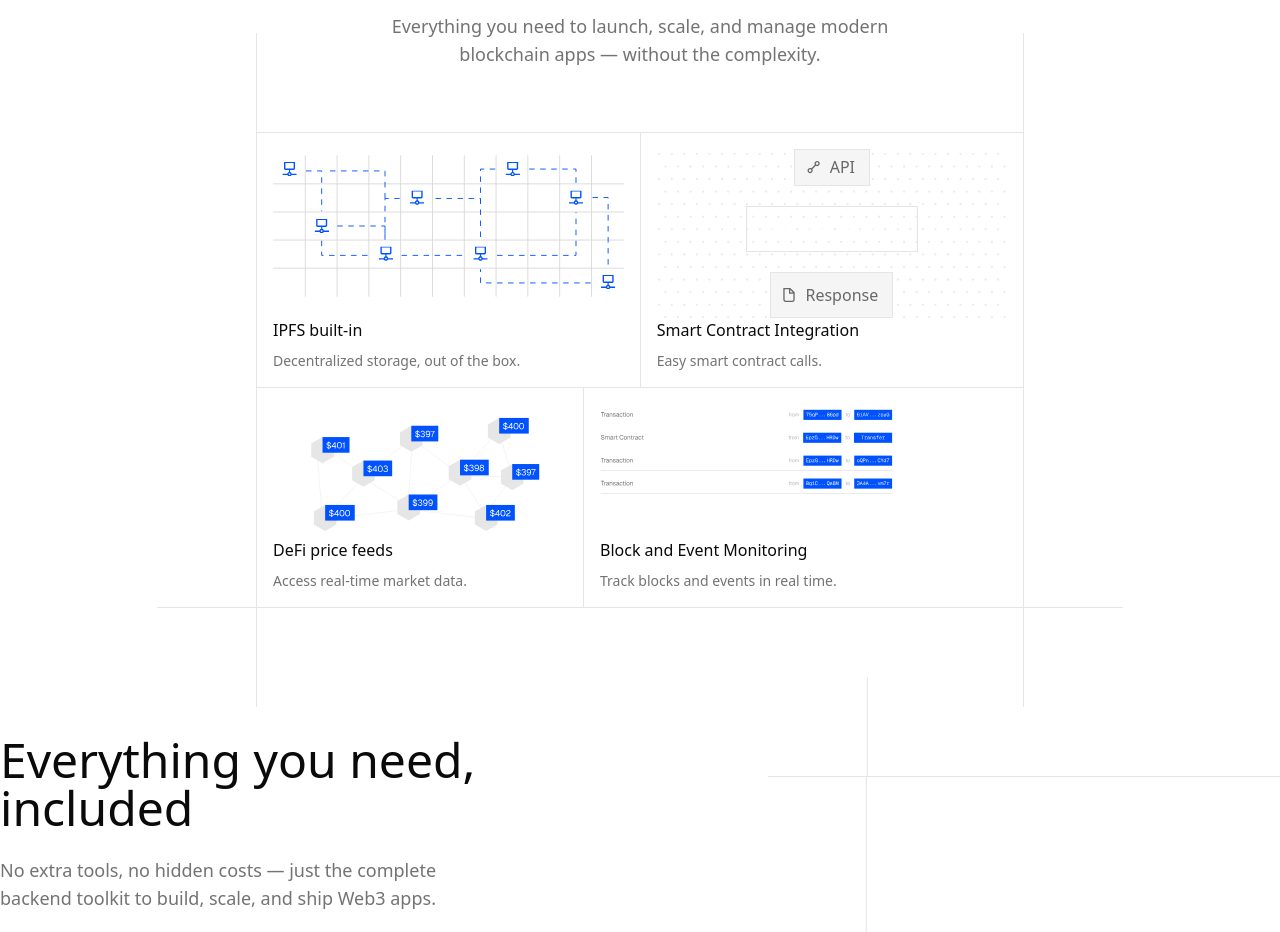
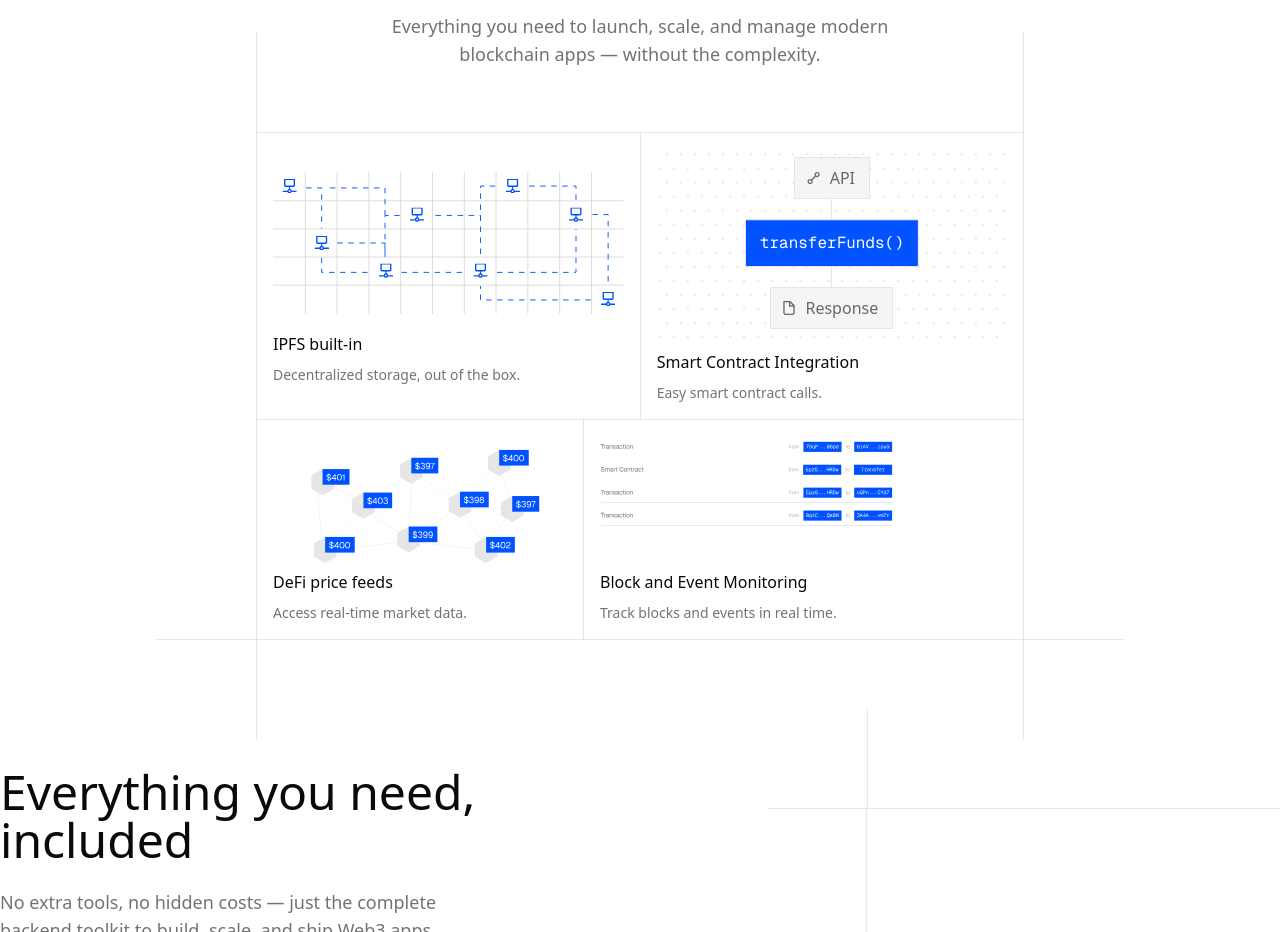
Before and after one commit to usetesseractdotco/web, a Next.js app: page / in a window 1280 px wide. Shown: the part 1220-2152 px from the top of the page. Built offline with nearby package versions, Linux system fonts and the light colour scheme.

Commit message:
feat: add bento animations

```diff
--- a/src/app/page.tsx
+++ b/src/app/page.tsx
@@ -3,7 +3,7 @@
 import { useEffect, useState } from 'react'
 
 import { FeaturesBentoBox } from '@/components/sections/home/features-bento-box'
-import { FeautresWithPreview } from '@/components/sections/home/features-with-preview'
+import { FeaturesWithPreview } from '@/components/sections/home/features-with-preview'
 import { Hero } from '@/components/sections/home/hero'
 
 export default function Home() {
@@ -18,10 +18,8 @@ export default function Home() {
   return (
     <main className="flex flex-col items-center justify-center py-20 overflow-x-hidden">
       <Hero />
-
       <FeaturesBentoBox />
-
-      <FeautresWithPreview />
+      <FeaturesWithPreview />
     </main>
   )
 }
--- a/src/components/sections/home/features-bento-box.tsx
+++ b/src/components/sections/home/features-bento-box.tsx
@@ -1,6 +1,8 @@
-'use client'
+"use client";
 
-import { motion } from 'motion/react'
+import { motion } from "motion/react";
+
+import { ClipPathButton } from "@/components/ui/clip-path-button";
 
 export function FeaturesBentoBox() {
   return (
@@ -25,7 +27,7 @@ export function FeaturesBentoBox() {
         <div className="absolute size-[2.5em] sm:size-[4.25em] lg:size-[6.25em] -right-[2.5em] sm:right-[-4.2em] lg:right-[-6.2em] -bottom-[2.5em] sm:bottom-[-4.2em] lg:bottom-[-6.2em] border-t border-l bg-transparent" />
 
         <div className="flex flex-col md:flex-row w-full">
-          <div className="flex flex-col w-full h-[16em] items-start justify-between border md:border-r-0 p-4">
+          <div className="flex flex-col w-full h-[18em] items-start justify-center border md:border-r-0 p-4">
             <div className="md:block hidden">
               <svg
                 width="100%"
@@ -51,7 +53,7 @@ export function FeaturesBentoBox() {
                 <g clipPath="url(#clip0_267_135)">
                   <mask
                     id="mask0_267_135"
-                    style={{ maskType: 'luminance' }}
+                    style={{ maskType: "luminance" }}
                     maskUnits="userSpaceOnUse"
                     x="10"
                     y="7"
@@ -72,7 +74,7 @@ export function FeaturesBentoBox() {
                 <g clipPath="url(#clip1_267_135)">
                   <mask
                     id="mask1_267_135"
-                    style={{ maskType: 'luminance' }}
+                    style={{ maskType: "luminance" }}
                     maskUnits="userSpaceOnUse"
                     x="253"
                     y="7"
@@ -93,7 +95,7 @@ export function FeaturesBentoBox() {
                 <g clipPath="url(#clip2_267_135)">
                   <mask
                     id="mask2_267_135"
-                    style={{ maskType: 'luminance' }}
+                    style={{ maskType: "luminance" }}
                     maskUnits="userSpaceOnUse"
                     x="149"
                     y="38"
@@ -114,7 +116,7 @@ export function FeaturesBentoBox() {
                 <g clipPath="url(#clip3_267_135)">
                   <mask
                     id="mask3_267_135"
-                    style={{ maskType: 'luminance' }}
+                    style={{ maskType: "luminance" }}
                     maskUnits="userSpaceOnUse"
                     x="322"
                     y="38"
@@ -135,7 +137,7 @@ export function FeaturesBentoBox() {
                 <g clipPath="url(#clip4_267_135)">
                   <mask
                     id="mask4_267_135"
-                    style={{ maskType: 'luminance' }}
+                    style={{ maskType: "luminance" }}
                     maskUnits="userSpaceOnUse"
                     x="45"
                     y="69"
@@ -156,7 +158,7 @@ export function FeaturesBentoBox() {
                 <g clipPath="url(#clip5_267_135)">
                   <mask
                     id="mask5_267_135"
-                    style={{ maskType: 'luminance' }}
+                    style={{ maskType: "luminance" }}
                     maskUnits="userSpaceOnUse"
                     x="115"
                     y="99"
@@ -177,7 +179,7 @@ export function FeaturesBentoBox() {
                 <g clipPath="url(#clip6_267_135)">
                   <mask
                     id="mask6_267_135"
-                    style={{ maskType: 'luminance' }}
+                    style={{ maskType: "luminance" }}
                     maskUnits="userSpaceOnUse"
                     x="218"
                     y="99"
@@ -198,7 +200,7 @@ export function FeaturesBentoBox() {
                 <g clipPath="url(#clip7_267_135)">
                   <mask
                     id="mask7_267_135"
-                    style={{ maskType: 'luminance' }}
+                    style={{ maskType: "luminance" }}
                     maskUnits="userSpaceOnUse"
                     x="357"
                     y="130"
@@ -446,7 +448,7 @@ export function FeaturesBentoBox() {
                 <g clipPath="url(#clip0_288_298)">
                   <mask
                     id="mask0_288_298"
-                    style={{ maskType: 'luminance' }}
+                    style={{ maskType: "luminance" }}
                     maskUnits="userSpaceOnUse"
                     x="7"
                     y="5"
@@ -470,7 +472,7 @@ export function FeaturesBentoBox() {
                 <g clipPath="url(#clip1_288_298)">
                   <mask
                     id="mask1_288_298"
-                    style={{ maskType: 'luminance' }}
+                    style={{ maskType: "luminance" }}
                     maskUnits="userSpaceOnUse"
                     x="193"
                     y="5"
@@ -494,7 +496,7 @@ export function FeaturesBentoBox() {
                 <g clipPath="url(#clip2_288_298)">
                   <mask
                     id="mask2_288_298"
-                    style={{ maskType: 'luminance' }}
+                    style={{ maskType: "luminance" }}
                     maskUnits="userSpaceOnUse"
                     x="113"
                     y="29"
@@ -518,7 +520,7 @@ export function FeaturesBentoBox() {
                 <g clipPath="url(#clip3_288_298)">
                   <mask
                     id="mask3_288_298"
-                    style={{ maskType: 'luminance' }}
+                    style={{ maskType: "luminance" }}
                     maskUnits="userSpaceOnUse"
                     x="246"
                     y="29"
@@ -542,7 +544,7 @@ export function FeaturesBentoBox() {
                 <g clipPath="url(#clip4_288_298)">
                   <mask
                     id="mask4_288_298"
-                    style={{ maskType: 'luminance' }}
+                    style={{ maskType: "luminance" }}
                     maskUnits="userSpaceOnUse"
                     x="34"
                     y="53"
@@ -566,7 +568,7 @@ export function FeaturesBentoBox() {
                 <g clipPath="url(#clip5_288_298)">
                   <mask
                     id="mask5_288_298"
-                    style={{ maskType: 'luminance' }}
+                    style={{ maskType: "luminance" }}
                     maskUnits="userSpaceOnUse"
                     x="87"
                     y="76"
@@ -590,7 +592,7 @@ export function FeaturesBentoBox() {
                 <g clipPath="url(#clip6_288_298)">
                   <mask
                     id="mask6_288_298"
-                    style={{ maskType: 'luminance' }}
+                    style={{ maskType: "luminance" }}
                     maskUnits="userSpaceOnUse"
                     x="166"
                     y="76"
@@ -614,7 +616,7 @@ export function FeaturesBentoBox() {
                 <g clipPath="url(#clip7_288_298)">
                   <mask
                     id="mask7_288_298"
-                    style={{ maskType: 'luminance' }}
+                    style={{ maskType: "luminance" }}
                     maskUnits="userSpaceOnUse"
                     x="273"
                     y="99"
@@ -776,7 +778,7 @@ export function FeaturesBentoBox() {
               </svg>
             </div>
 
-            <div className="flex flex-col gap-2 items-start justify-start">
+            <div className="flex flex-col gap-2 items-start justify-start pt-3">
               <h3 className="text-base font-medium">IPFS built-in</h3>
               <p className="text-sm text-muted-foreground max-w-lg leading-[1.5] tracking-[-0.2]">
                 Decentralized storage, out of the box.
@@ -784,11 +786,11 @@ export function FeaturesBentoBox() {
             </div>
           </div>
 
-          <div className="flex flex-col w-full h-[16em] items-start justify-between border-b border-l border-r md:border-t p-4">
+          <div className="flex flex-col w-full h-[18em] items-start justify-between border-b border-l border-r md:border-t p-4">
             <div
-              className="relative w-full h-full bg-cover bg-center flex flex-col items-center justify-center gap-5 overflow-hidden"
+              className="relative w-full h-full bg-cover bg-center flex flex-col items-center justify-center overflow-hidden"
               style={{
-                backgroundImage: 'url(/smart-contract-bg.png)',
+                backgroundImage: "url(/smart-contract-bg.png)",
               }}
             >
               {/*
@@ -807,19 +809,20 @@ export function FeaturesBentoBox() {
             */}
 
               <motion.div
+                initial={{ filter: "blur(4px)", opacity: 0, y: -20 }}
                 whileInView={{
-                  filter: ['blur(4px)', 'blur(0px)'],
-                  opacity: [0, 1],
-                  y: [-100, 0],
+                  filter: "blur(0px)",
+                  opacity: 1,
+                  y: 0,
                 }}
                 transition={{
                   duration: 0.5,
-                  ease: 'easeInOut',
+                  ease: "easeOut",
                 }}
                 viewport={{
                   once: true,
                 }}
-                className="flex flex-row gap-2.5 pl-3 pr-3.5 items-center justify-center bg-muted text-[#686868] py-2.5 border overflow-hidden"
+                className="flex flex-row gap-2.5 pl-3 pr-3.5 items-center justify-center bg-muted text-[#686868] py-2 border overflow-hidden"
               >
                 <svg
                   width="13"
@@ -839,37 +842,70 @@ export function FeaturesBentoBox() {
               </motion.div>
 
               <motion.div
+                aria-hidden
+                className="w-px h-5 bg-border"
+                initial={{ height: 0 }}
+                animate={{ height: 20 }}
+                transition={{ duration: 0.7, ease: "easeOut", delay: 0.3 }}
+                viewport={{ once: true }}
+              />
+
+              <motion.div
                 whileInView={{
-                  filter: ['blur(4px)', 'blur(0px)'],
+                  filter: ["blur(4px)", "blur(0px)"],
                   opacity: [0, 1],
                   y: [-20, 0],
                   scale: [0.9, 1],
-                  color: ['black', 'white'],
                 }}
                 transition={{
                   delay: 0.5,
                   duration: 0.5,
-                  ease: 'easeInOut',
+                  ease: "easeOut",
                   scale: {
-                    delay: 1,
+                    delay: 1.1,
                     duration: 0.5,
-                    ease: 'easeInOut',
+                    ease: "easeOut",
                   },
                   color: {
-                    delay: 1,
+                    delay: 1.1,
                     duration: 1.2,
-                    ease: 'easeInOut',
+                    ease: "easeOut",
                   },
                 }}
                 viewport={{
                   once: true,
                 }}
-                className="flex flex-row gap-2.5 pl-3 pr-3.5 items-center justify-center border py-2.5 text-blacky"
               >
-                <span className="font-mono">transferFunds()</span>
+                <ClipPathButton initialDelay={1.2}>
+                  transferFunds()
+                </ClipPathButton>
               </motion.div>
 
-              <div className="flex flex-row gap-2.5 pl-3 pr-3.5 items-center justify-center bg-muted text-[#686868] py-2.5 border">
+              <motion.div
+                aria-hidden
+                className="w-px h-5 bg-border"
+                initial={{ height: 0 }}
+                whileInView={{ height: 20 }}
+                transition={{ duration: 0.7, ease: "easeOut", delay: 2.7 }}
+                viewport={{ once: true }}
+              />
+
+              <motion.div
+                className="flex flex-row gap-2.5 pl-3 pr-3.5 items-center justify-center bg-muted text-[#686868] py-2 border"
+                initial={{ filter: "blur(4px)", opacity: 0 }}
+                whileInView={{
+                  filter: "blur(0px)",
+                  opacity: 1,
+                }}
+                transition={{
+                  duration: 0.5,
+                  ease: "easeOut",
+                  delay: 2.9,
+                }}
+                viewport={{
+                  once: true,
+                }}
+              >
                 <svg
                   width="12"
                   height="14"
@@ -885,10 +921,10 @@ export function FeaturesBentoBox() {
                   />
                 </svg>
                 <span>Response</span>
-              </div>
+              </motion.div>
             </div>
 
-            <div className="flex flex-col gap-2 items-start justify-start">
+            <div className="flex flex-col gap-2 items-start justify-start pt-3">
               <h3 className="text-base font-medium">
                 Smart Contract Integration
               </h3>
@@ -1267,5 +1303,5 @@ export function FeaturesBentoBox() {
         </div>
       </div>
     </section>
-  )
+  );
 }
--- a/src/components/sections/home/features-with-preview.tsx
+++ b/src/components/sections/home/features-with-preview.tsx
@@ -4,7 +4,7 @@ import { useState } from 'react'
 
 import { cn } from '@/lib/utils'
 
-export function FeautresWithPreview() {
+export function FeaturesWithPreview() {
   const [activeSection, setActiveSection] = useState<
     'multi-chain-support' | 'flexible-auth' | 'api-management' | 'tx-simulation'
   >('multi-chain-support')
--- /dev/null
+++ b/src/components/ui/clip-path-button.tsx
@@ -0,0 +1,47 @@
+"use client";
+
+import { motion } from "motion/react";
+
+import { cn } from "@/lib/utils";
+
+type ClipPathButtonProps = {
+  initialDelay?: number;
+} & React.ComponentProps<"div">;
+
+export function ClipPathButton({
+  children,
+  initialDelay = 0,
+  ...props
+}: ClipPathButtonProps) {
+  return (
+    <div
+      {...props}
+      className={cn(
+        "group z-[999] font-mono relative h-12 flex items-center justify-center gap-2 px-3.5 select-none",
+        "border bg-muted text-[#686868]"
+      )}
+    >
+      <motion.div
+        aria-hidden="true"
+        className={cn(
+          "absolute bg-primary inset-0 flex items-center justify-center gap-2 text-white"
+        )}
+        initial={{
+          clipPath: "inset(0px 100% 0px 0px)",
+        }}
+        whileInView={{
+          clipPath: "inset(0px 0px 0px 0px)",
+        }}
+        transition={{
+          duration: 1.5,
+          ease: "linear",
+          delay: initialDelay,
+        }}
+        viewport={{ once: true }}
+      >
+        {children}
+      </motion.div>
+      {children}
+    </div>
+  );
+}
```
Also changed, not shown: src/components/sections/home/hero.tsx (+10 -10 lines).
